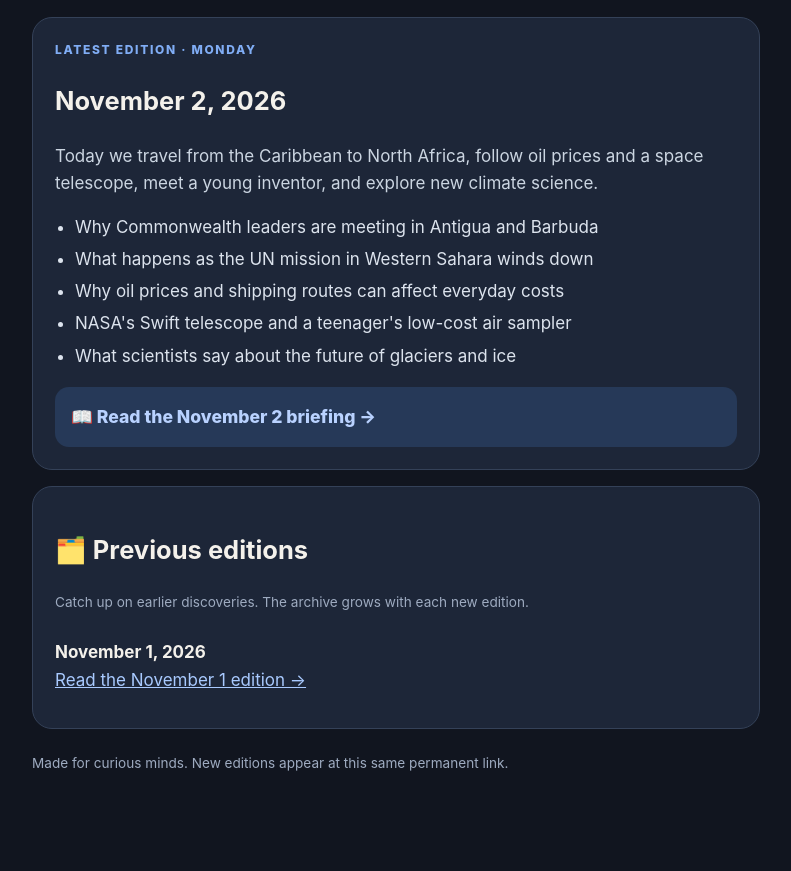
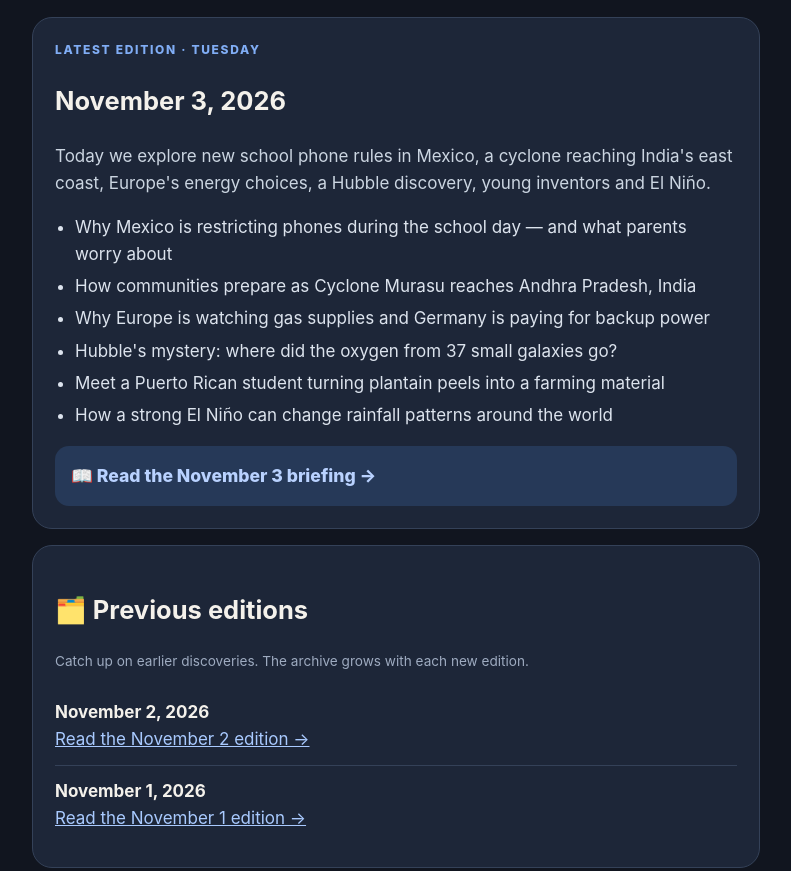
Before and after one commit to JWU0213/teen-daily-discovery, a plain HTML site: page index.html in a window 1280 px wide. Shown: the part 583-1454 px from the top of the page, without its empty margins (244-1035 px from the left). Before the commit the page ends 1408 px from the top, so only its background shows below. Drawn offline with Linux system fonts and the light colour scheme.

Commit message:
Feature Teen Daily Discovery — November 3, 2026

```diff
--- a/index.html
+++ b/index.html
@@ -47,22 +47,24 @@ p{color:#cbd5e1}
 </div>
 
 <section class="panel">
-<div class="eyebrow">Latest edition · Monday</div>
-<h2>November 2, 2026</h2>
-<p>Today we travel from the Caribbean to North Africa, follow oil prices and a space telescope, meet a young inventor, and explore new climate science.</p>
+<div class="eyebrow">Latest edition · Tuesday</div>
+<h2>November 3, 2026</h2>
+<p>Today we explore new school phone rules in Mexico, a cyclone reaching India's east coast, Europe's energy choices, a Hubble discovery, young inventors and El Niño.</p>
 <ul class="highlights">
-<li>Why Commonwealth leaders are meeting in Antigua and Barbuda</li>
-<li>What happens as the UN mission in Western Sahara winds down</li>
-<li>Why oil prices and shipping routes can affect everyday costs</li>
-<li>NASA's Swift telescope and a teenager's low-cost air sampler</li>
-<li>What scientists say about the future of glaciers and ice</li>
+<li>Why Mexico is restricting phones during the school day — and what parents worry about</li>
+<li>How communities prepare as Cyclone Murasu reaches Andhra Pradesh, India</li>
+<li>Why Europe is watching gas supplies and Germany is paying for backup power</li>
+<li>Hubble's mystery: where did the oxygen from 37 small galaxies go?</li>
+<li>Meet a Puerto Rican student turning plantain peels into a farming material</li>
+<li>How a strong El Niño can change rainfall patterns around the world</li>
 </ul>
-<a class="read" href="archive/2026-11-02.html">📖 Read the November 2 briefing →</a>
+<a class="read" href="archive/2026-11-03.html">📖 Read the November 3 briefing →</a>
 </section>
 
 <section class="panel">
 <h2>🗂️ Previous editions</h2>
 <p class="small">Catch up on earlier discoveries. The archive grows with each new edition.</p>
+<div class="archive-item"><strong>November 2, 2026</strong><br><a class="archive" href="archive/2026-11-02.html">Read the November 2 edition →</a></div>
 <div class="archive-item"><strong>November 1, 2026</strong><br><a class="archive" href="archive/november-01-2026.html">Read the November 1 edition →</a></div>
 </section>
 
```
